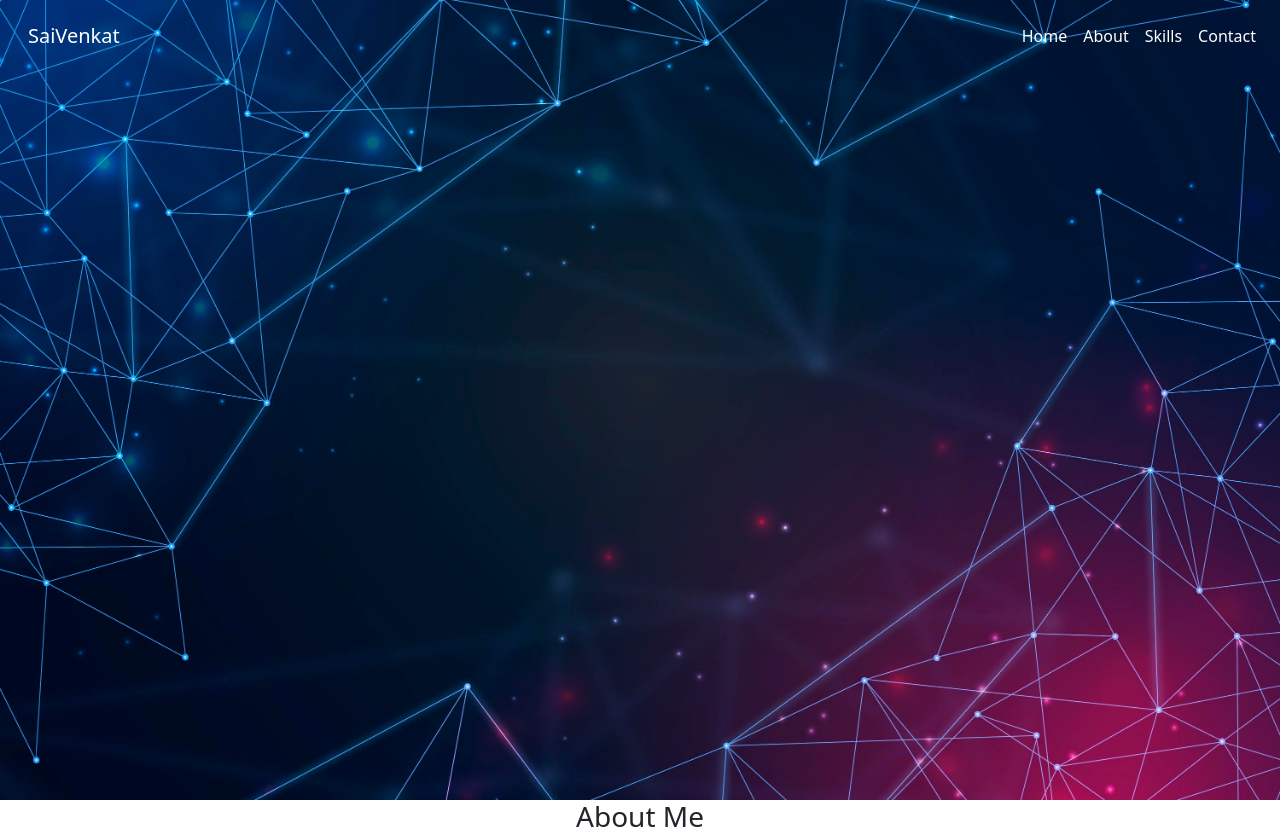
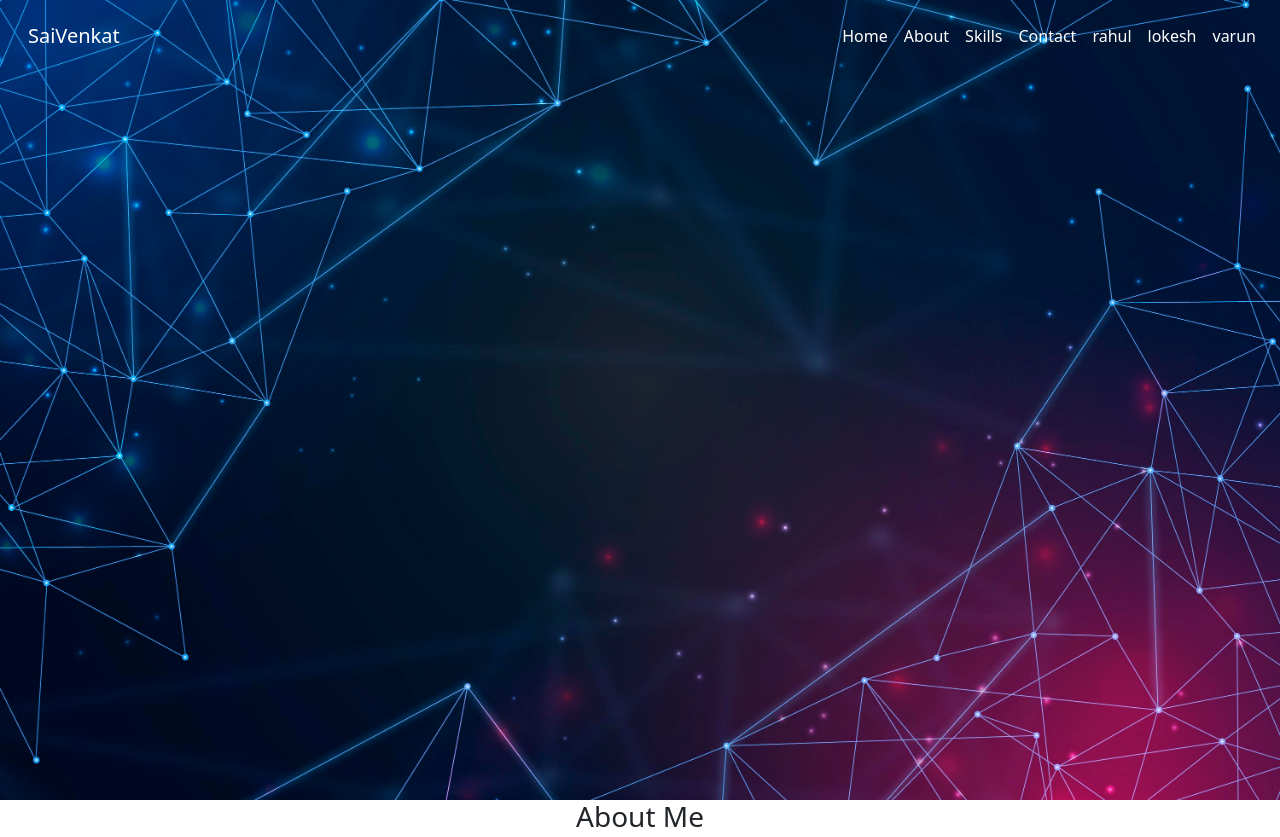
Before and after one commit to saivenkat1907/cs21b203.github.io, a plain HTML site: page index.html in a window 1280 px wide. Shown: the top 837 px of the page. Drawn offline with nearby package versions, Linux system fonts and the light colour scheme.

```diff
--- a/index.html
+++ b/index.html
@@ -23,7 +23,7 @@
 			<div class="mx-auto"></div>
 			<ul class="navbar-nav">
 				<li class="nav-item">
-					<a class="nav-link text-white"  href="#imgPlace">Home</a>
+					<a class="nav-link text-white"  href="https://cs21b2006.github.io/webd/">Home</a>
 				</li>
 				<li class="nav-item">
 					<a class="nav-link text-white"  href="#about">About</a>
@@ -33,6 +33,15 @@
 				</li>
 				<li class="nav-item">
 					<a class="nav-link text-white"  href="#contact">Contact</a>
+				</li>
+				<li class="nav-item">
+					<a class="nav-link text-white"  href="https://cs21b2006.github.io/website/#">rahul</a>
+				</li>
+				<li class="nav-item">
+					<a class="nav-link text-white"  href="https://blokeshwar.github.io/cat/">lokesh</a>
+				</li>
+				<li class="nav-item">
+					<a class="nav-link text-white"  href="#">varun</a>
 				</li>
 			</ul>
 		</div>
```
